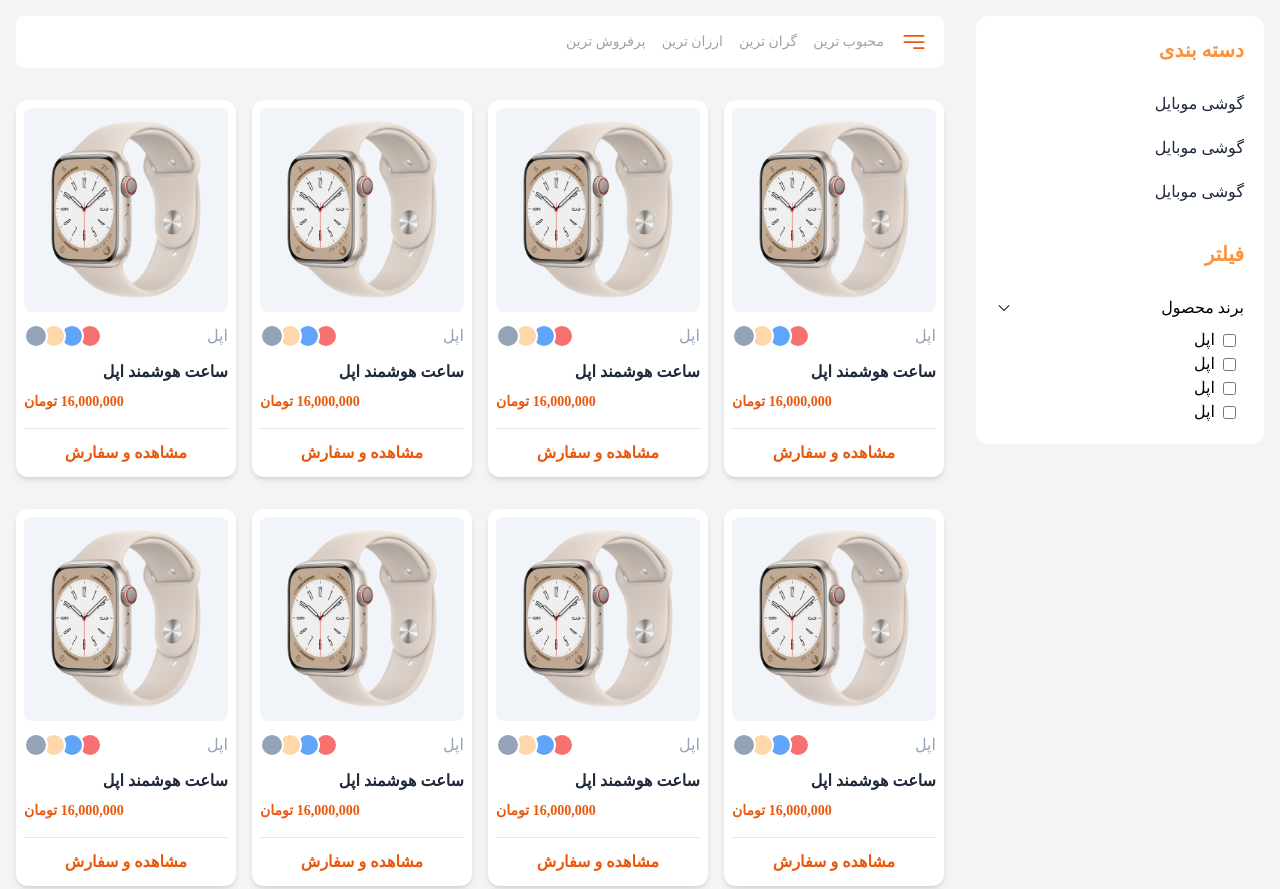
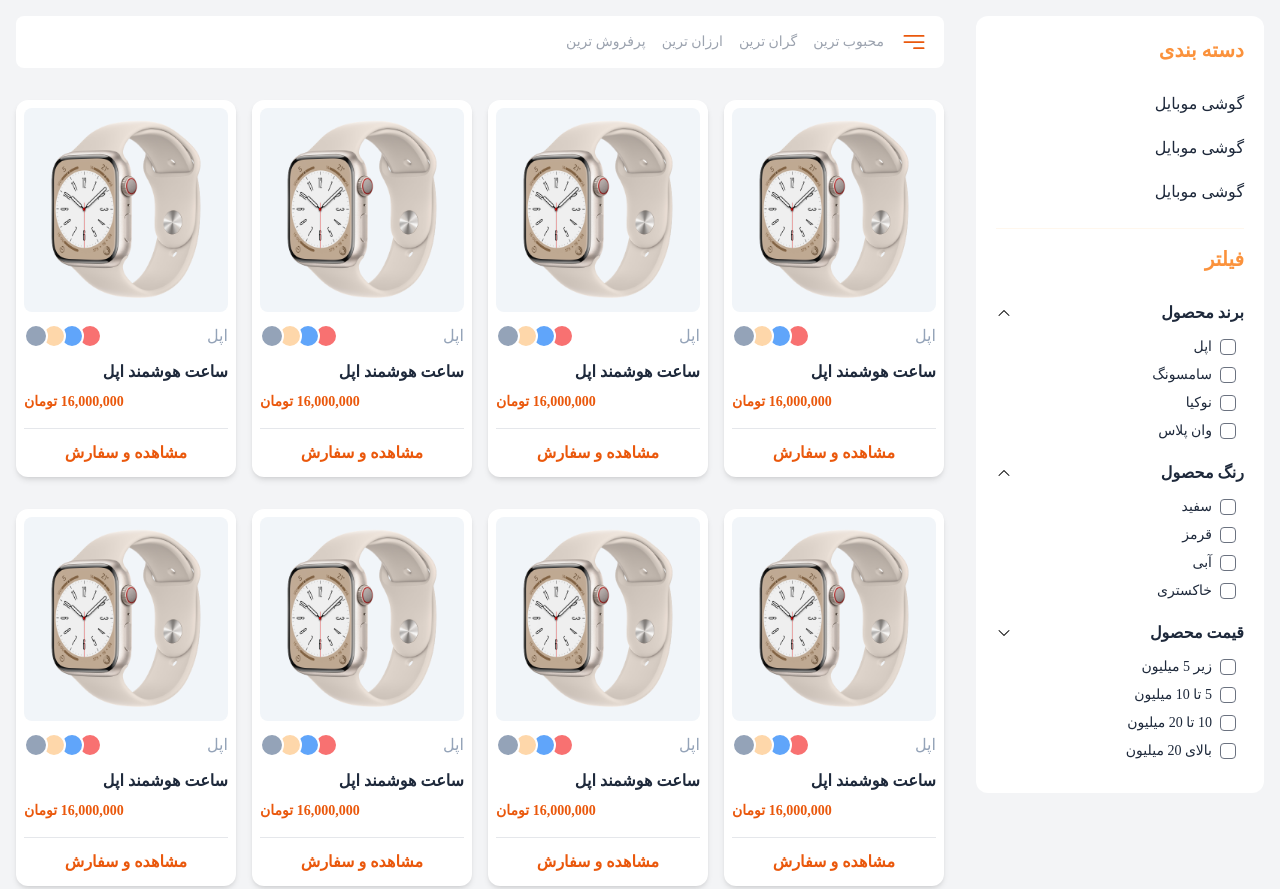
Before and after one commit to kaakavand/store-tailwindcss, a website: page public/index.html in a window 1280 px wide. Shown: the top 889 px of the page. Drawn offline with nearby package versions, Linux system fonts and the light colour scheme; files whose address does not match are found by name.

Commit message:
fix acardion sidbar

```diff
--- a/public/index.html
+++ b/public/index.html
@@ -45,13 +45,16 @@
       <span class="text-sm font-medium text-slate-800 mr-3">فیلتر : اپل</span>
     </div>
   </div>
-  <div class="grid grid-cols-12 grid-row-[55px_minmax(500px,_1fr)] p-4 md:gap-4 lg:gap-8">
+  <div>
+
+  </div>
+  <div class="lg:container mx-auto grid grid-cols-12 grid-row-[55px_minmax(500px,_1fr)] p-4 md:gap-4 lg:gap-8">
     <!-- sidbar -->
     <div class="hidden md:block col-span-3 row-span-2">
       <div class="bg-white p-5 rounded-xl">
         <!-- categories -->
         <div class="text-xl font-bold text-orange-400 mb-5">دسته بندی</div>
-        <ul class="mb-7">
+        <ul class="mb-4">
           <li
             class="flex items-center text-slate-800 py-2 mb-1 hover:bg-gray-50 rounded-md cursor-pointer ease-linear duration-200">
             <span>گوشی موبایل</span>
@@ -65,35 +68,96 @@
             <span>گوشی موبایل</span>
           </li>
         </ul>
+        <hr class="mb-4 border-orange-50">
         <!-- desktop filter -->
         <div class="text-xl font-bold text-orange-400 mb-5">فیلتر</div>
-        <div class="">
-          <div class="flex justify-between items-center w-full py-2">
-            <div>
+        <div x-data="{isOpenBrand : true}" class="mb-2">
+          <div @click="isOpenBrand = !isOpenBrand" class="flex justify-between items-center w-full py-2 cursor-pointer">
+            <div class="text-slate-800 font-bold">
               <span>برند محصول</span>
             </div>
-            <svg xmlns="http://www.w3.org/2000/svg" viewBox="0 0 24 24" fill="currentColor" class="w-4 h-4">
+            <svg :class="isOpenBrand ? 'rotate-180' : 'rotate-0'" xmlns="http://www.w3.org/2000/svg" viewBox="0 0 24 24" fill="currentColor" class="w-4 h-4 transition-all duration-300">
               <path fill-rule="evenodd"
                 d="M12.53 16.28a.75.75 0 01-1.06 0l-7.5-7.5a.75.75 0 011.06-1.06L12 14.69l6.97-6.97a.75.75 0 111.06 1.06l-7.5 7.5z"
                 clip-rule="evenodd" />
             </svg>
           </div>
-          <div class="px-2">
-            <label for="apple" class="flex items-center gap-y-2 cursor-pointer">
-              <input type="checkbox" name="brand" id="apple">
-              <span class="mr-2">اپل</span>
+          <div x-show="isOpenBrand === true" class="px-2">
+            <label for="apple" class="flex items-center gap-y-2 py-1 cursor-pointer text-slate-800">
+              <input type="checkbox" name="brand" id="apple" class="form-checkbox rounded duration-200 text-orange-400 focus:ring-orange-400">
+              <span class="mr-2 text-sm">اپل</span>
             </label>
-            <label for="apple" class="flex items-center gap-y-2 cursor-pointer">
-              <input type="checkbox" name="brand" id="apple">
-              <span class="mr-2">اپل</span>
+            <label for="samsung" class="flex items-center gap-y-2 py-1 cursor-pointer text-slate-800">
+              <input type="checkbox" name="brand" id="samsung" class="form-checkbox rounded duration-200 text-orange-400 focus:ring-orange-400">
+              <span class="mr-2 text-sm">سامسونگ</span>
             </label>
-            <label for="apple" class="flex items-center gap-y-2 cursor-pointer">
-              <input type="checkbox" name="brand" id="apple">
-              <span class="mr-2">اپل</span>
+            <label for="nokia" class="flex items-center gap-y-2 py-1 cursor-pointer text-slate-800">
+              <input type="checkbox" name="brand" id="nokia" class="form-checkbox rounded duration-200 text-orange-400 focus:ring-orange-400">
+              <span class="mr-2 text-sm">نوکیا</span>
             </label>
-            <label for="apple" class="flex items-center gap-y-2 cursor-pointer">
-              <input type="checkbox" name="brand" id="apple">
-              <span class="mr-2">اپل</span>
+            <label for="one_plus" class="flex items-center gap-y-2 py-1 cursor-pointer text-slate-800">
+              <input type="checkbox" name="brand" id="one_plus" class="form-checkbox rounded duration-200 text-orange-400 focus:ring-orange-400">
+              <span class="mr-2 text-sm">وان پلاس</span>
+            </label>
+          </div>
+        </div>
+        <div x-data="{isOpenColor : true}" class="mb-2">
+          <div @click="isOpenColor = !isOpenColor" class="flex justify-between items-center w-full py-2 cursor-pointer">
+            <div class="text-slate-800 font-bold">
+              <span>رنگ محصول</span>
+            </div>
+            <svg :class="isOpenColor ? 'rotate-180' : 'rotate-0'" xmlns="http://www.w3.org/2000/svg" viewBox="0 0 24 24" fill="currentColor" class="w-4 h-4 transition-all duration-300">
+              <path fill-rule="evenodd"
+                d="M12.53 16.28a.75.75 0 01-1.06 0l-7.5-7.5a.75.75 0 011.06-1.06L12 14.69l6.97-6.97a.75.75 0 111.06 1.06l-7.5 7.5z"
+                clip-rule="evenodd" />
+            </svg>
+          </div>
+          <div x-show="isOpenColor === true" class="px-2">
+            <label for="white" class="flex items-center gap-y-2 py-1 cursor-pointer text-slate-800">
+              <input type="checkbox" name="color" id="white" class="form-checkbox rounded duration-200 text-orange-400 focus:ring-orange-400">
+              <span class="mr-2 text-sm">سفید</span>
+            </label>
+            <label for="red" class="flex items-center gap-y-2 py-1 cursor-pointer text-slate-800">
+              <input type="checkbox" name="color" id="red" class="form-checkbox rounded duration-200 text-orange-400 focus:ring-orange-400">
+              <span class="mr-2 text-sm">قرمز</span>
+            </label>
+            <label for="blue" class="flex items-center gap-y-2 py-1 cursor-pointer text-slate-800">
+              <input type="checkbox" name="color" id="blue" class="form-checkbox rounded duration-200 text-orange-400 focus:ring-orange-400">
+              <span class="mr-2 text-sm">آبی</span>
+            </label>
+            <label for="gray" class="flex items-center gap-y-2 py-1 cursor-pointer text-slate-800">
+              <input type="checkbox" name="color" id="gray" class="form-checkbox rounded duration-200 text-orange-400 focus:ring-orange-400">
+              <span class="mr-2 text-sm">خاکستری</span>
+            </label>
+          </div>
+        </div>
+        <div x-data="{isOpenPrice : true}" class="mb-2">
+          <div @click="isOpenPrice = !isOpenPrice" class="flex justify-between items-center w-full py-2 cursor-pointer">
+            <div class="text-slate-800 font-bold">
+              <span>قیمت محصول</span>
+            </div>
+            <svg :class="isOpenBrand ? 'rotate-180' : 'rotate-0'" xmlns="http://www.w3.org/2000/svg" viewBox="0 0 24 24" fill="currentColor" class="w-4 h-4 transition-all duration-300">
+              <path fill-rule="evenodd"
+                d="M12.53 16.28a.75.75 0 01-1.06 0l-7.5-7.5a.75.75 0 011.06-1.06L12 14.69l6.97-6.97a.75.75 0 111.06 1.06l-7.5 7.5z"
+                clip-rule="evenodd" />
+            </svg>
+          </div>
+          <div x-show="isOpenPrice === true" class="px-2">
+            <label for="5_price" class="flex items-center gap-y-2 py-1 cursor-pointer text-slate-800">
+              <input type="checkbox" name="price" id="5_price" class="form-checkbox rounded duration-200 text-orange-400 focus:ring-orange-400">
+              <span class="mr-2 text-sm">زیر 5 میلیون</span>
+            </label>
+            <label for="price_5_10" class="flex items-center gap-y-2 py-1 cursor-pointer text-slate-800">
+              <input type="checkbox" name="price" id="price_5_10" class="form-checkbox rounded duration-200 text-orange-400 focus:ring-orange-400">
+              <span class="mr-2 text-sm">5 تا 10 میلیون</span>
+            </label>
+            <label for="price_10_20" class="flex items-center gap-y-2 py-1 cursor-pointer text-slate-800">
+              <input type="checkbox" name="price" id="price_10_20" class="form-checkbox rounded duration-200 text-orange-400 focus:ring-orange-400">
+              <span class="mr-2 text-sm">10 تا 20 میلیون</span>
+            </label>
+            <label for="price_20" class="flex items-center gap-y-2 py-1 cursor-pointer text-slate-800">
+              <input type="checkbox" name="price" id="price_20" class="form-checkbox rounded duration-200 text-orange-400 focus:ring-orange-400">
+              <span class="mr-2 text-sm">بالای 20 میلیون</span>
             </label>
           </div>
         </div>
@@ -338,6 +402,7 @@
 
   </div>
   <!-- product section -->
+  <script defer src="https://cdn.jsdelivr.net/npm/alpinejs@3.x.x/dist/cdn.min.js"></script>
 
 </body>
 
```
Also changed, not shown: public/build/tailwind.css.
